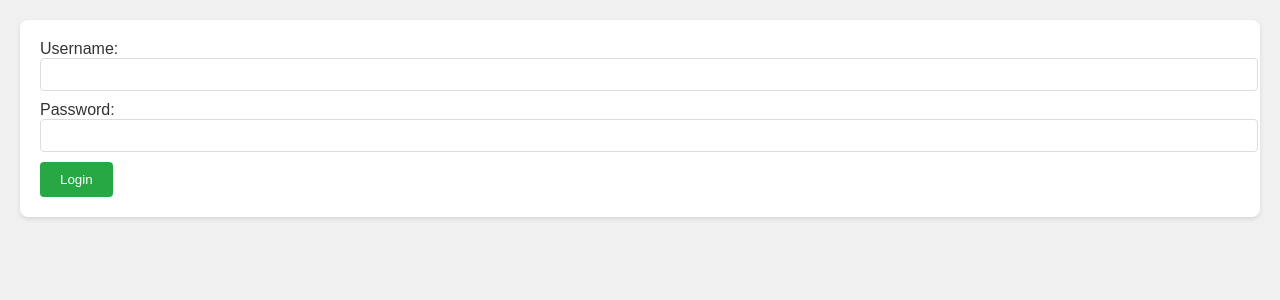
After one commit to ComputerTech312/EliteUpload, a Flask app: page /login in a window 1280 px wide. The commit adds this page. Shown: the top 300 px of the page. Run offline with Flask 3, Linux system fonts and the light colour scheme.

Commit message:
added updates

```diff
--- a/app.py
+++ b/app.py
@@ -1,18 +1,63 @@
-from flask import Flask, render_template, request, redirect, url_for, send_from_directory
+from flask import Flask, render_template, request, redirect, url_for, send_from_directory, abort
+from flask_sqlalchemy import SQLAlchemy
+from flask_login import LoginManager, UserMixin, login_user, login_required, logout_user, current_user
+from werkzeug.security import generate_password_hash, check_password_hash
 import os
 import uuid
 
 app = Flask(__name__)
-UPLOAD_FOLDER = 'uploads'
-app.config['UPLOAD_FOLDER'] = UPLOAD_FOLDER
+app.config['SECRET_KEY'] = 'your-secret-key'
+app.config['SQLALCHEMY_DATABASE_URI'] = 'sqlite:///users.db'
+app.config['SQLALCHEMY_TRACK_MODIFICATIONS'] = False
+app.config['UPLOAD_FOLDER'] = 'uploads'
+db = SQLAlchemy(app)
 
-os.makedirs(UPLOAD_FOLDER, exist_ok=True)
+login_manager = LoginManager()
+login_manager.init_app(app)
+login_manager.login_view = 'login'
+
+class User(UserMixin, db.Model):
+    id = db.Column(db.Integer, primary_key=True)
+    username = db.Column(db.String(100), unique=True, nullable=False)
+    password_hash = db.Column(db.String(200))
+
+    def set_password(self, password):
+        self.password_hash = generate_password_hash(password)
+
+    def check_password(self, password):
+        return check_password_hash(self.password_hash, password)
+
+@login_manager.user_loader
+def load_user(user_id):
+    return User.query.get(int(user_id))
 
 @app.route('/')
+@login_required
 def index():
     return render_template('index.html')
 
+@app.route('/login', methods=['GET', 'POST'])
+def login():
+    if request.method == 'POST':
+        username = request.form['username']
+        password = request.form['password']
+        user = User.query.filter_by(username=username).first()
+        if user and user.check_password(password):
+            login_user(user)
+            return redirect(url_for('index'))
+        else:
+            return abort(401)
+    else:
+        return render_template('login.html')
+
+@app.route("/logout")
+@login_required
+def logout():
+    logout_user()
+    return redirect(url_for('login'))
+
 @app.route('/upload', methods=['POST'])
+@login_required
 def upload_file():
     if 'file' not in request.files:
         return redirect(request.url)
@@ -23,11 +68,22 @@ def upload_file():
         filename = str(uuid.uuid4()) + os.path.splitext(file.filename)[1]
         file_path = os.path.join(app.config['UPLOAD_FOLDER'], filename)
         file.save(file_path)
-        return redirect(url_for('uploaded_file', filename=filename))
+        file_url = url_for('uploaded_file', filename=filename, _external=True)
+        return render_template('upload_success.html', file_url=file_url)
 
 @app.route('/uploads/<filename>')
 def uploaded_file(filename):
     return send_from_directory(app.config['UPLOAD_FOLDER'], filename)
 
+def create_admin():
+    if User.query.filter_by(username='admin').first() is None:
+        admin = User(username='admin')
+        admin.set_password('passw0rd')
+        db.session.add(admin)
+        db.session.commit()
+
 if __name__ == '__main__':
+    with app.app_context():
+        db.create_all()
+        create_admin()
     app.run(debug=True)
--- /dev/null
+++ b/static/styles.css
@@ -0,0 +1,41 @@
+body {
+    font-family: Arial, sans-serif;
+    background-color: #f0f0f0;
+    margin: 0;
+    padding: 20px;
+    color: #333;
+}
+
+h1 {
+    color: #007bff;
+}
+
+form {
+    background-color: white;
+    padding: 20px;
+    border-radius: 8px;
+    box-shadow: 0 2px 4px rgba(0, 0, 0, 0.1);
+}
+
+input[type="file"],
+input[type="text"],
+input[type="password"] {
+    border: 1px solid #ddd;
+    padding: 8px;
+    border-radius: 4px;
+    width: 100%;
+    margin-bottom: 10px;
+}
+
+input[type="submit"] {
+    background-color: #28a745;
+    color: white;
+    border: none;
+    padding: 10px 20px;
+    border-radius: 4px;
+    cursor: pointer;
+}
+
+input[type="submit"]:hover {
+    background-color: #218838;
+}
--- a/templates/index.html
+++ b/templates/index.html
@@ -2,6 +2,7 @@
 <html>
 <head>
     <title>File Upload</title>
+    <link rel="stylesheet" href="{{ url_for('static', filename='styles.css') }}">
 </head>
 <body>
     <h1>Upload new File</h1>
@@ -9,5 +10,6 @@
         <input type="file" name="file">
         <input type="submit" value="Upload">
     </form>
+    <a href="{{ url_for('logout') }}">Logout</a>
 </body>
 </html>
--- /dev/null
+++ b/templates/login.html
@@ -0,0 +1,16 @@
+<!DOCTYPE html>
+<html>
+<head>
+    <title>Login</title>
+    <link rel="stylesheet" href="{{ url_for('static', filename='styles.css') }}">
+</head>
+<body>
+    <form action="" method="post">
+        <label for="username">Username:</label>
+        <input type="text" id="username" name="username">
+        <label for="password">Password:</label>
+        <input type="password" id="password" name="password">
+        <input type="submit" value="Login">
+    </form>
+</body>
+</html>
```
Also changed, not shown: templates/register.html (added, +16 -0 lines), templates/upload_success.html (added, +11 -0 lines), instance/users.db (added).
